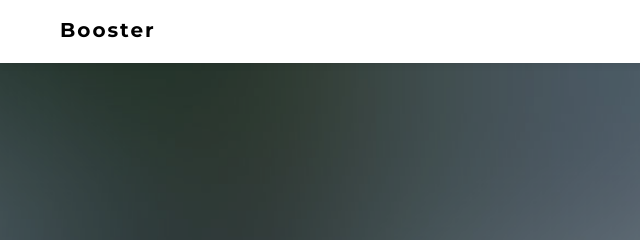
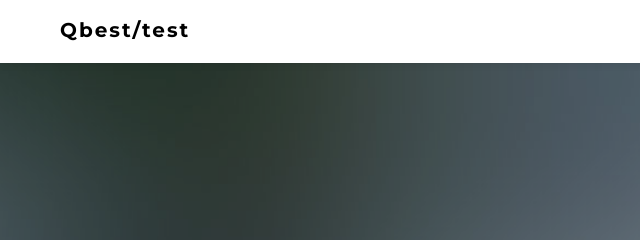
Before and after one commit to qbest/qbest.github.io, a plain HTML site: page index.html in a window 1280 px wide. Shown: the top 240 px of the page, 0-640 px from the left. Drawn offline with Linux system fonts and the light colour scheme; files whose address does not match are found by name.

Commit message:
index test

```diff
--- a/index.html
+++ b/index.html
@@ -72,7 +72,7 @@
 				<div class="navbar-header">
 				<!-- Mobile Toggle Menu Button -->
 				<a href="#" class="js-fh5co-nav-toggle fh5co-nav-toggle" data-toggle="collapse" data-target="#fh5co-navbar" aria-expanded="false" aria-controls="navbar"><i></i></a>
-				<a class="navbar-brand" href="index.html">Booster</a>
+				<a class="navbar-brand" href="index.html">Qbest/test</a>
 				</div>
 				<div id="fh5co-navbar" class="navbar-collapse collapse">
 					<ul class="nav navbar-nav navbar-right">
```
